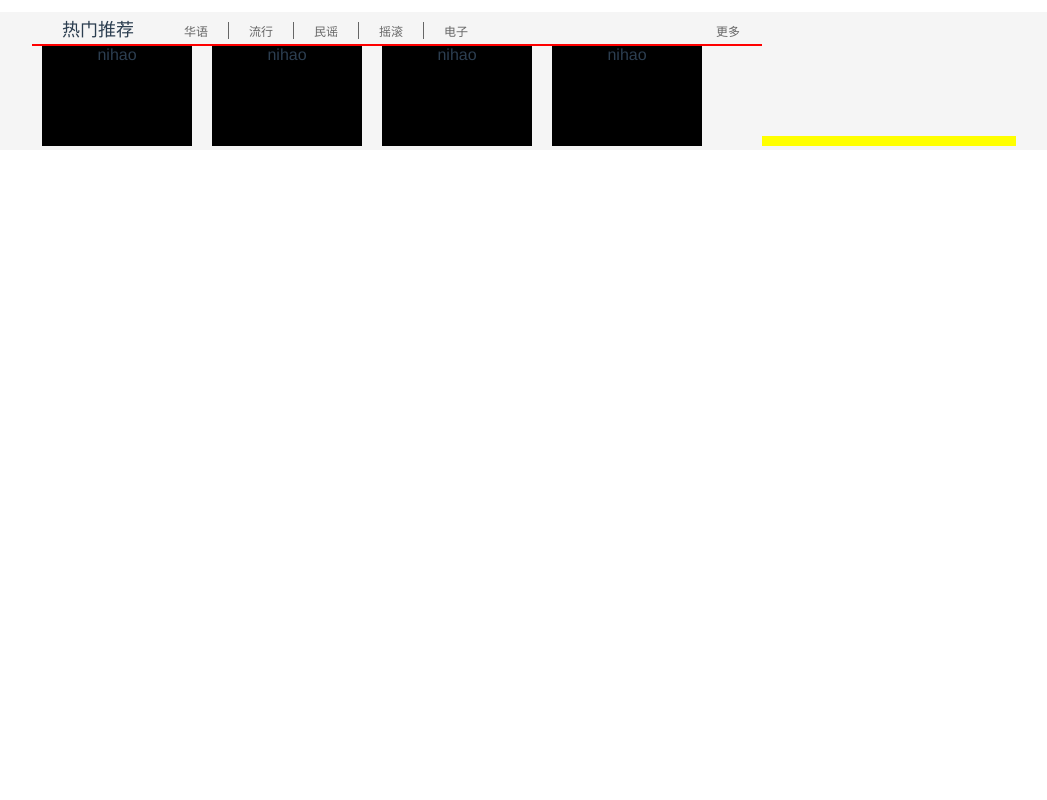
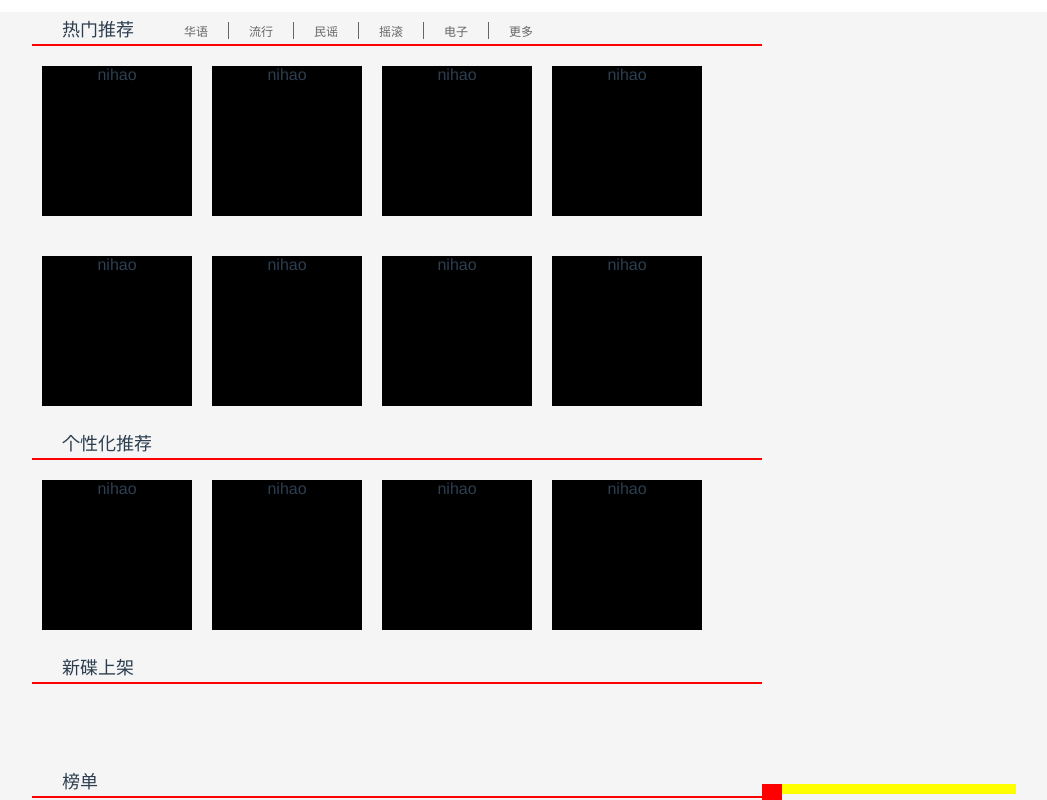
Before and after one commit to 897158819/Vue, a Vue app: page / in a window 1280 px wide. Shown: the part 340-1140 px from the top of the page, without its empty margins (116-1163 px from the left). Before the commit the page ends 800 px from the top, so only its background shows below. Built offline with nearby package versions, Linux system fonts and the light colour scheme.

Commit message:
update find index page

```diff
--- a/src/component/Find/recommend.vue
+++ b/src/component/Find/recommend.vue
@@ -16,17 +16,21 @@
         <div class="recommend_content">
           <div class="recommend_content_left">
             <div class="recommend_hot">
-              <div class="hot_nav">
-                <div class="hot_nav_title">热门推荐</div>
-                <div class="hot_nav_option"><a href="">华语</a></div>
-                <div class="hot_nav_option"><a href="">流行</a></div>
-                <div class="hot_nav_option"><a href="">民谣</a></div>
-                <div class="hot_nav_option"><a href="">摇滚</a></div>
-                <div class="hot_nav_option"><a href="">电子</a></div>
-                <div class="hot_nav_more"><a href="">更多</a></div>
+              <div class="recommend_hot_nav">
+                <div class="recommend_hot_nav_title">热门推荐</div>
+                <div class="recommend_hot_nav_option"><a href="">华语</a></div>
+                <div class="recommend_hot_nav_option"><a href="">流行</a></div>
+                <div class="recommend_hot_nav_option"><a href="">民谣</a></div>
+                <div class="recommend_hot_nav_option"><a href="">摇滚</a></div>
+                <div class="recommend_hot_nav_option"><a href="">电子</a></div>
+                <div class="recommend_hot_nav_option"><a href="">更多</a></div>
               </div>
-              <div class="hot_content">
+              <div class="recommend_hot_content">
                 <ul>
+                  <li>nihao</li>
+                  <li>nihao</li>
+                  <li>nihao</li>
+                  <li>nihao</li>
                   <li>nihao</li>
                   <li>nihao</li>
                   <li>nihao</li>
@@ -34,8 +38,43 @@
                 </ul>
               </div>
             </div>
+            <div class="recommend_individuality">
+              <div class="recommend_individuality_nav">
+                <div class="recommend_individuality_title">个性化推荐</div>
+              </div>
+              <div class="recommend_individuality_content">
+                  <ul>
+                    <li>nihao</li>
+                    <li>nihao</li>
+                    <li>nihao</li>
+                    <li>nihao</li>
+                  </ul>
+                </div>
+            </div>
+            <div class="recommend_disc">
+              <div class="recommend_disc_nav">
+                <div class="recommend_disc_title">新碟上架</div>
+              </div>
+              <div class="recommend_disc_content">
+
+              </div>
+            </div>
+            <div class="recommend_list">
+              <div class="recommend_list_nav">
+                <div class="recommend_list_title">榜单</div>
+              </div>
+              <div class="recommend_list_content">
+
+              </div>
+            </div>
           </div>
           <div class="recommend_content_right">
+            <div class="recommend_personInfo">
+              <div class="recommend_personInfo_image">
+                <img src="" alt="">
+              </div>
+
+            </div>
           </div>
         </div>
       </div>
--- a/src/style/style.css
+++ b/src/style/style.css
@@ -43,22 +43,27 @@
 .recommend_content_left{
     width: 730px;
     display: inline-block;
+    box-sizing: border-box;
 }
-.recommend_content_left::after{
+/* .recommend_content_left::after{
     content: " ";
     display: block;
     width: 0px;
     height: 0px;
     clear: both;
-}
+} */
 .recommend_content_right{
     width: 254px;
     height: 10px;
     display: inline-block;
     background: yellow;
+    box-sizing: border-box;
 }
 
-.hot_nav{
+.recommend_hot_nav,
+.recommend_individuality_nav,
+.recommend_disc_nav,
+.recommend_list_nav{
     width: 730px;
     text-align: left;
     height: 34px;
@@ -67,19 +72,23 @@
     border-bottom:2px solid red;
     box-sizing: border-box;
 }
-.hot_nav_title,.hot_nav_option{
+.recommend_hot_nav_title,.recommend_hot_nav_option{
     display: inline-block;
 }
-.hot_nav_title{
+.recommend_hot_nav_title,
+.recommend_individuality_title,
+.recommend_disc_title,
+.recommend_list_title{
     font-size: 18px;
     padding:0 30px;
 }
-.hot_nav_option{
+
+.recommend_hot_nav_option{
     font-size: 12px;
     padding: 0 20px;
     color: #666;
 }
-.hot_nav div.hot_nav_option:not(:nth-child(2) ) {
+.recommend_hot_nav div.recommend_hot_nav_option:not(:nth-child(2) ) {
     border-left:1px solid #666;
 }
 .hot_nav_more{
@@ -89,10 +98,26 @@
     color: #666;
 }
 
-.hot_content ul li {
+.recommend_hot_content ul li,.recommend_individuality_content ul li {
     width: 150px;
-    height: 100px;
-    margin: 0 10px;
+    height: 150px;
+    margin: 20px 10px;
     background-color: black;
     float: left;
 }
+.recommend_hot_content::after,.recommend_individuality_content::after{
+    width: 0;
+    height: 0;
+    display: block;
+    content: " ";
+    clear: both;
+}
+.recommend_disc_content{
+    height: 80px;
+}
+
+.recommend_personInfo_image{
+    width: 20px;
+    height: 200px;
+    background-color: red;
+}
```
